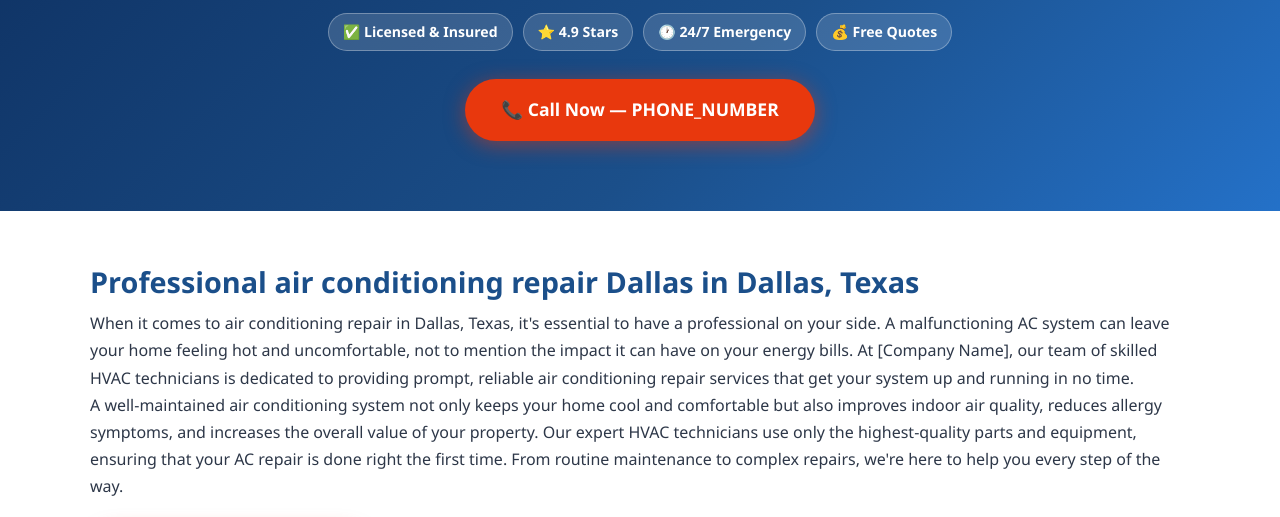
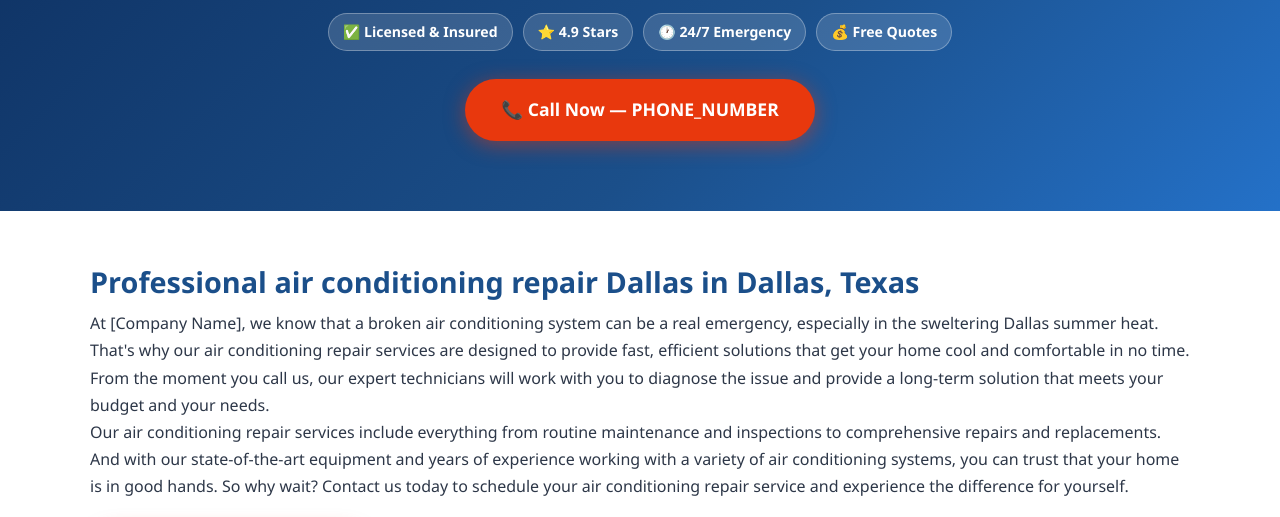
Before and after one commit to leadsmartaffiliate/hvac-service-dallas-tx, a plain HTML site: page ac-repair/index.html in a window 1280 px wide. Shown: the part 283-800 px from the top of the page. Drawn offline with Linux system fonts and the light colour scheme.

Commit message:
Update ac-repair/index.html

```diff
--- a/ac-repair/index.html
+++ b/ac-repair/index.html
@@ -170,8 +170,8 @@ footer{background:var(--dark);color:#c9d1e0;padding:40px 20px 20px}
 <section aria-labelledby="sub-intro-heading">
   <div class="section-inner">
     <h2 id="sub-intro-heading">Professional air conditioning repair Dallas in Dallas, Texas</h2>
-    <p>When it comes to air conditioning repair in Dallas, Texas, it's essential to have a professional on your side. A malfunctioning AC system can leave your home feeling hot and uncomfortable, not to mention the impact it can have on your energy bills. At [Company Name], our team of skilled HVAC technicians is dedicated to providing prompt, reliable air conditioning repair services that get your system up and running in no time.</p>
-<p>A well-maintained air conditioning system not only keeps your home cool and comfortable but also improves indoor air quality, reduces allergy symptoms, and increases the overall value of your property. Our expert HVAC technicians use only the highest-quality parts and equipment, ensuring that your AC repair is done right the first time. From routine maintenance to complex repairs, we're here to help you every step of the way.</p>
+    <p>At [Company Name], we know that a broken air conditioning system can be a real emergency, especially in the sweltering Dallas summer heat. That's why our air conditioning repair services are designed to provide fast, efficient solutions that get your home cool and comfortable in no time. From the moment you call us, our expert technicians will work with you to diagnose the issue and provide a long-term solution that meets your budget and your needs.</p>
+<p>Our air conditioning repair services include everything from routine maintenance and inspections to comprehensive repairs and replacements. And with our state-of-the-art equipment and years of experience working with a variety of air conditioning systems, you can trust that your home is in good hands. So why wait? Contact us today to schedule your air conditioning repair service and experience the difference for yourself.</p>
     <br>
     <a href="tel:PHONE_NUMBER" class="btn-call" style="font-size:1em"
        aria-label="Call now for air conditioning repair Dallas in Dallas">📞 Call Now — Free Quote</a>
```
